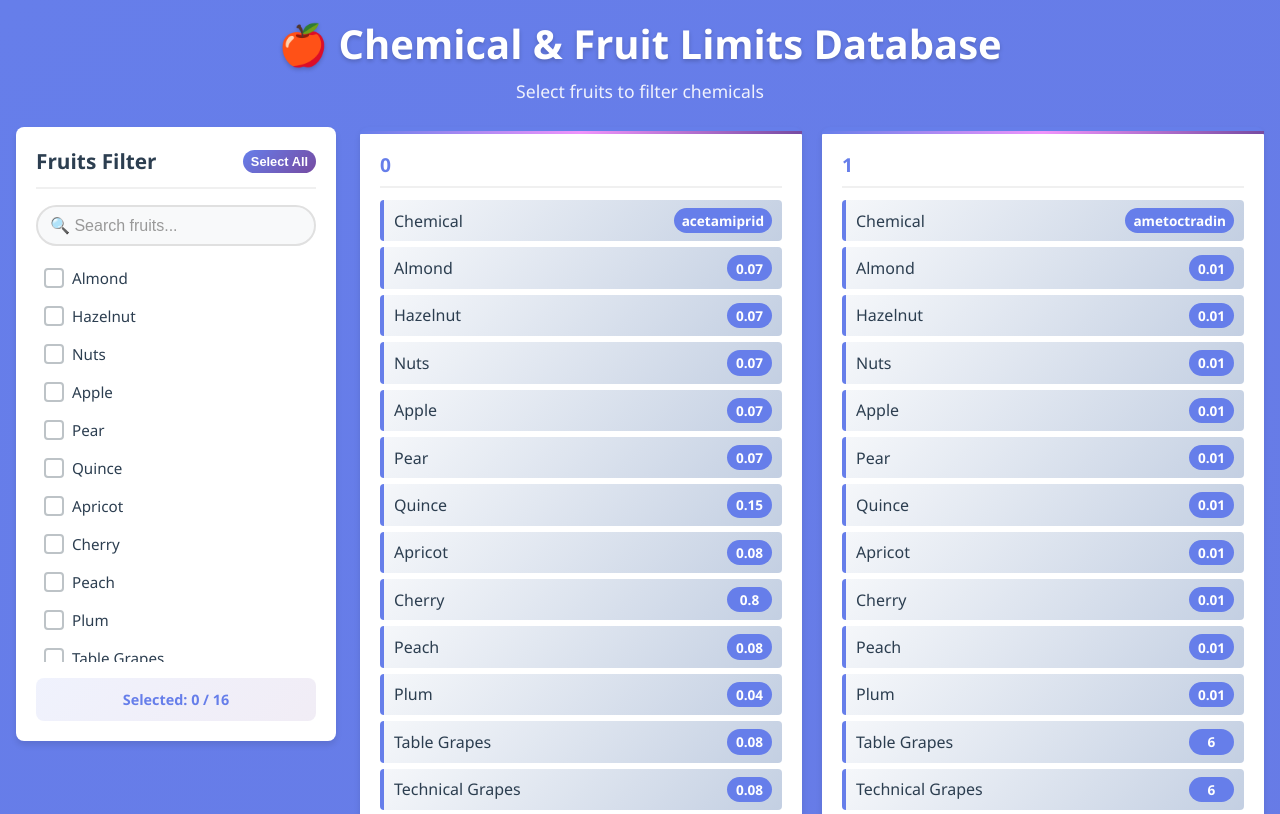
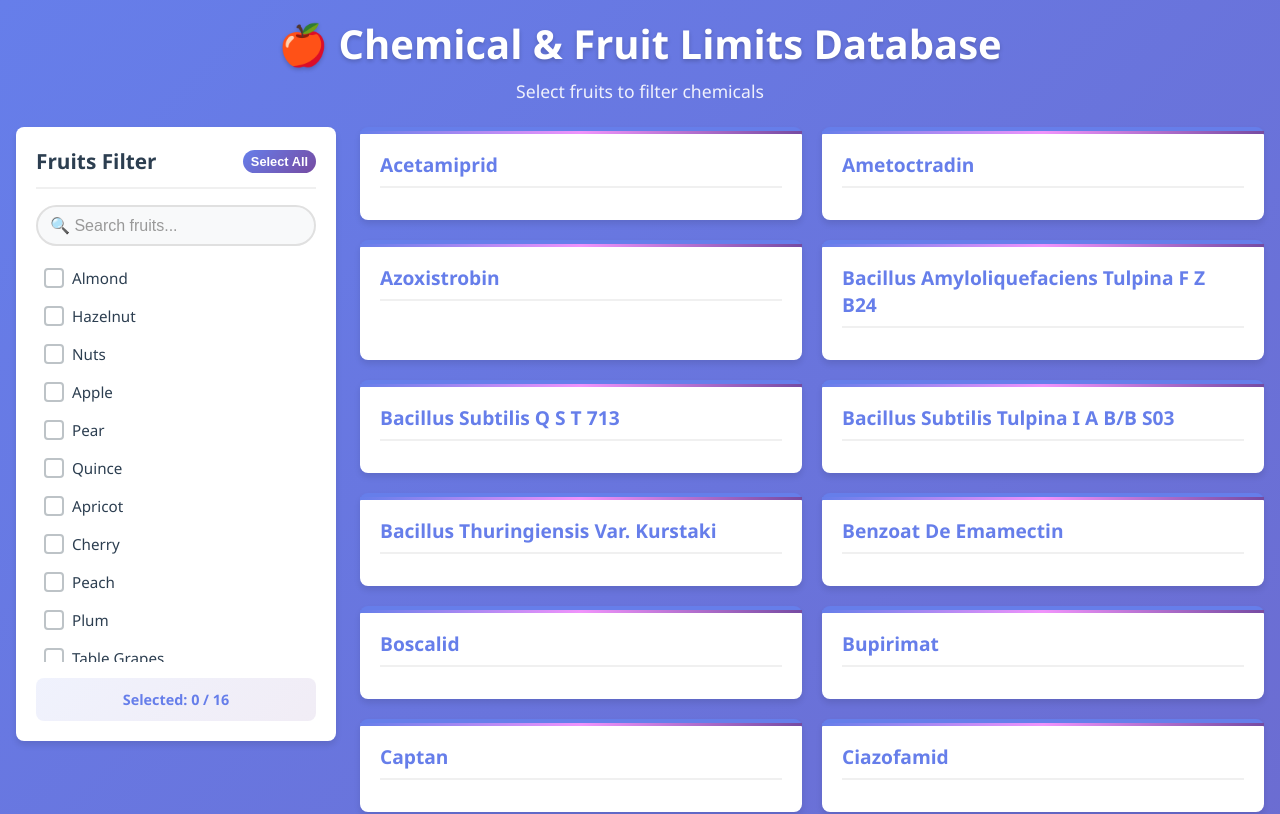
Before and after one commit to NikolayFrontEnd/agroDraft, a React (Vite) app: page / in a window 1280 px wide. Shown: the top 814 px of the page. Built offline with nearby package versions, Linux system fonts and the light colour scheme.

Commit message:
Finished filtration

```diff
--- a/src/App.jsx
+++ b/src/App.jsx
@@ -28,19 +28,19 @@ export const InputSearch = () =>{
   )
 }
 
-export const FruitTable = ({selectedFruits, items}) =>{
+export const FruitTable = ({selectedFruits}) =>{
 
   return(
     <>
             <main className="results-section">
           <div className="chemicals-grid">
-            {Object.entries(items).map(([chemical, fruitsMap]) => (
+            {Object.entries(fruits).map(([chemical, fruitsMap]) => (
               <div key={chemical} className="chemical-card">
                 <h2 className="chemical-title">{chemical}</h2>
                 <ul className="fruits-list">
                   {Object.entries(fruitsMap)
-
-  .map(([fruit, limit]) => (
+.filter(([fruit]) => selectedFruits.includes(fruit))
+.map(([fruit, limit]) => (
                     <li key={fruit} className="fruit-item">
                       <span className="fruit-name">
                         {fruit.replace(/_/g, ' ')}
@@ -109,10 +109,7 @@ function App() {
     'technical_grapes', 'strawberry', 'blackberry', 'raspberry', 'blueberry'
   ];
 
-const dataArray = Object.entries(fruits).map(([chemical, fruits]) => ({
-  chemical,
-  ...fruits
-}));
+
 
 
 
@@ -140,7 +137,7 @@ const dataArray = Object.entries(fruits).map(([chemical, fruits]) => ({
           </div>
         </aside>
 
-        <FruitTable selectedFruits = {selectedFruits} items = {dataArray}/>
+        <FruitTable selectedFruits = {selectedFruits} />
       </div>
     </div>
   );
```
